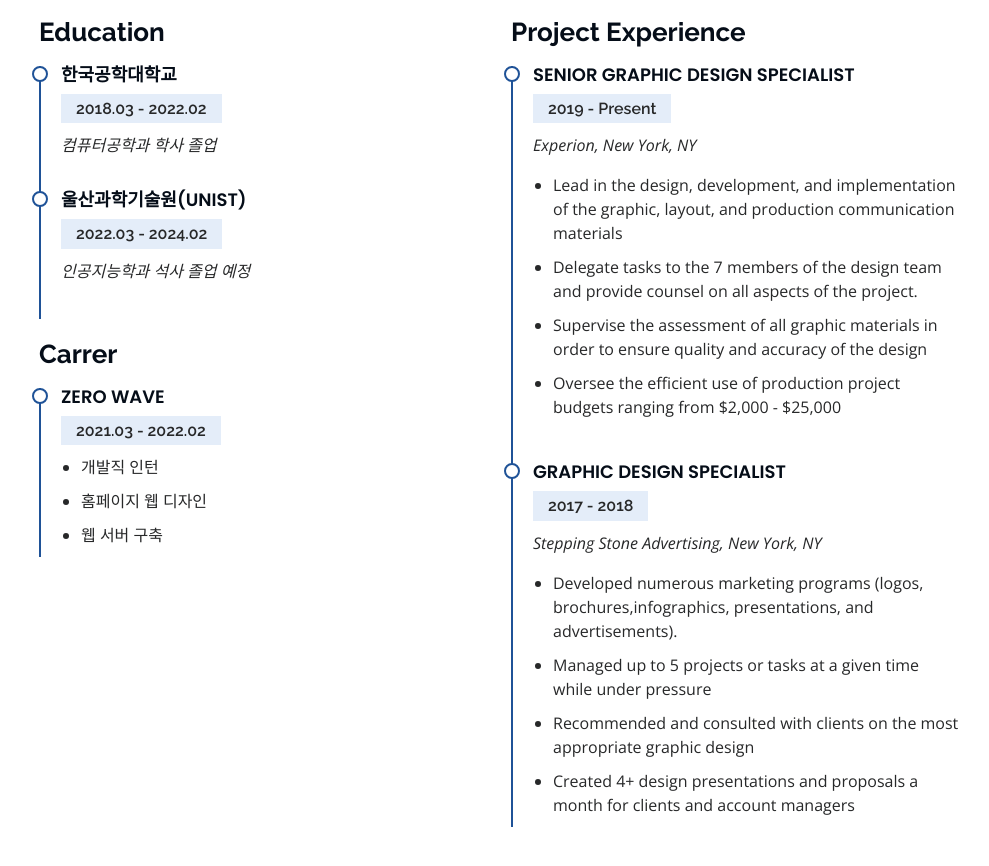
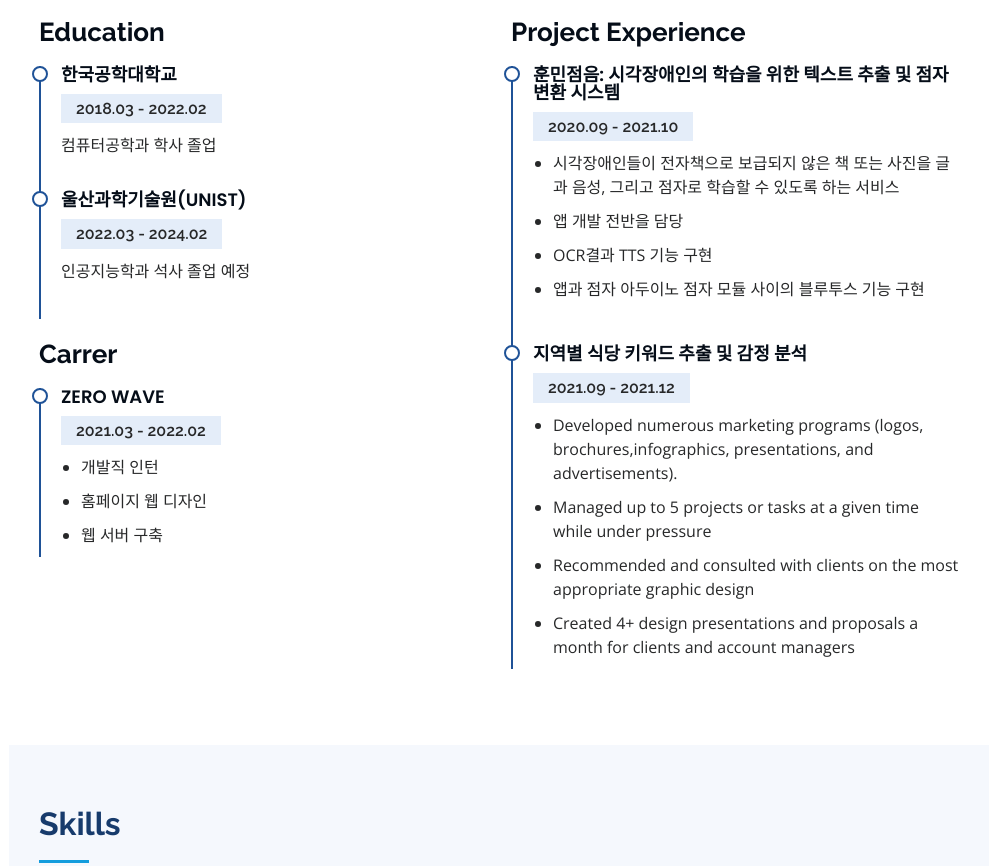
Before and after one commit to kimchaeri/kimchaeri.github.io, a plain HTML site: page index.html in a window 1280 px wide. Shown: the part 1523-2389 px from the top of the page, without its empty margins (291-1280 px from the left). Drawn offline with nearby package versions, Linux system fonts and the light colour scheme.

Commit message:
resume add

```diff
--- a/index.html
+++ b/index.html
@@ -149,13 +149,13 @@
             <div class="resume-item">
               <h4>한국공학대학교</h4>
               <h5>2018.03 - 2022.02</h5>
-              <p><em>컴퓨터공학과 학사 졸업</em></p>
+              <p>컴퓨터공학과 학사 졸업</p>
               <!--<p>Qui deserunt veniam. Et sed aliquam labore tempore sed quisquam iusto autem sit. Ea vero voluptatum qui ut dignissimos deleniti nerada porti sand markend</p>-->
             </div>
             <div class="resume-item">
               <h4>울산과학기술원(UNIST)</h4>
               <h5>2022.03 - 2024.02</h5>
-              <p><em>인공지능학과 석사 졸업 예정</em></p>
+              <p>인공지능학과 석사 졸업 예정</p>
               <!--<p>Quia nobis sequi est occaecati aut. Repudiandae et iusto quae reiciendis et quis Eius vel ratione eius unde vitae rerum voluptates asperiores voluptatem Earum molestiae consequatur neque etlon sader mart dila</p>-->
             </div>
 
@@ -174,20 +174,18 @@
           <div class="col-lg-6" data-aos="fade-up" data-aos-delay="100">
             <h3 class="resume-title">Project Experience</h3>
             <div class="resume-item">
-              <h4>Senior graphic design specialist</h4>
-              <h5>2019 - Present</h5>
-              <p><em>Experion, New York, NY </em></p>
+              <h4>훈민점음: 시각장애인의 학습을 위한 텍스트 추출 및 점자 변환 시스템</h4>
+              <h5>2020.09 - 2021.10</h5>
               <ul>
-                <li>Lead in the design, development, and implementation of the graphic, layout, and production communication materials</li>
-                <li>Delegate tasks to the 7 members of the design team and provide counsel on all aspects of the project. </li>
-                <li>Supervise the assessment of all graphic materials in order to ensure quality and accuracy of the design</li>
-                <li>Oversee the efficient use of production project budgets ranging from $2,000 - $25,000</li>
+                <li>시각장애인들이 전자책으로 보급되지 않은 책 또는 사진을 글과 음성, 그리고 점자로 학습할 수 있도록 하는 서비스</li>
+                <li>앱 개발 전반을 담당</li>
+                <li>OCR결과 TTS 기능 구현</li>
+                <li>앱과 점자 아두이노 점자 모듈 사이의 블루투스 기능 구현</li>
               </ul>
             </div>
             <div class="resume-item">
-              <h4>Graphic design specialist</h4>
-              <h5>2017 - 2018</h5>
-              <p><em>Stepping Stone Advertising, New York, NY</em></p>
+              <h4>지역별 식당 키워드 추출 및 감정 분석 </h4>
+              <h5>2021.09 - 2021.12</h5>
               <ul>
                 <li>Developed numerous marketing programs (logos, brochures,infographics, presentations, and advertisements).</li>
                 <li>Managed up to 5 projects or tasks at a given time while under pressure</li>
```
